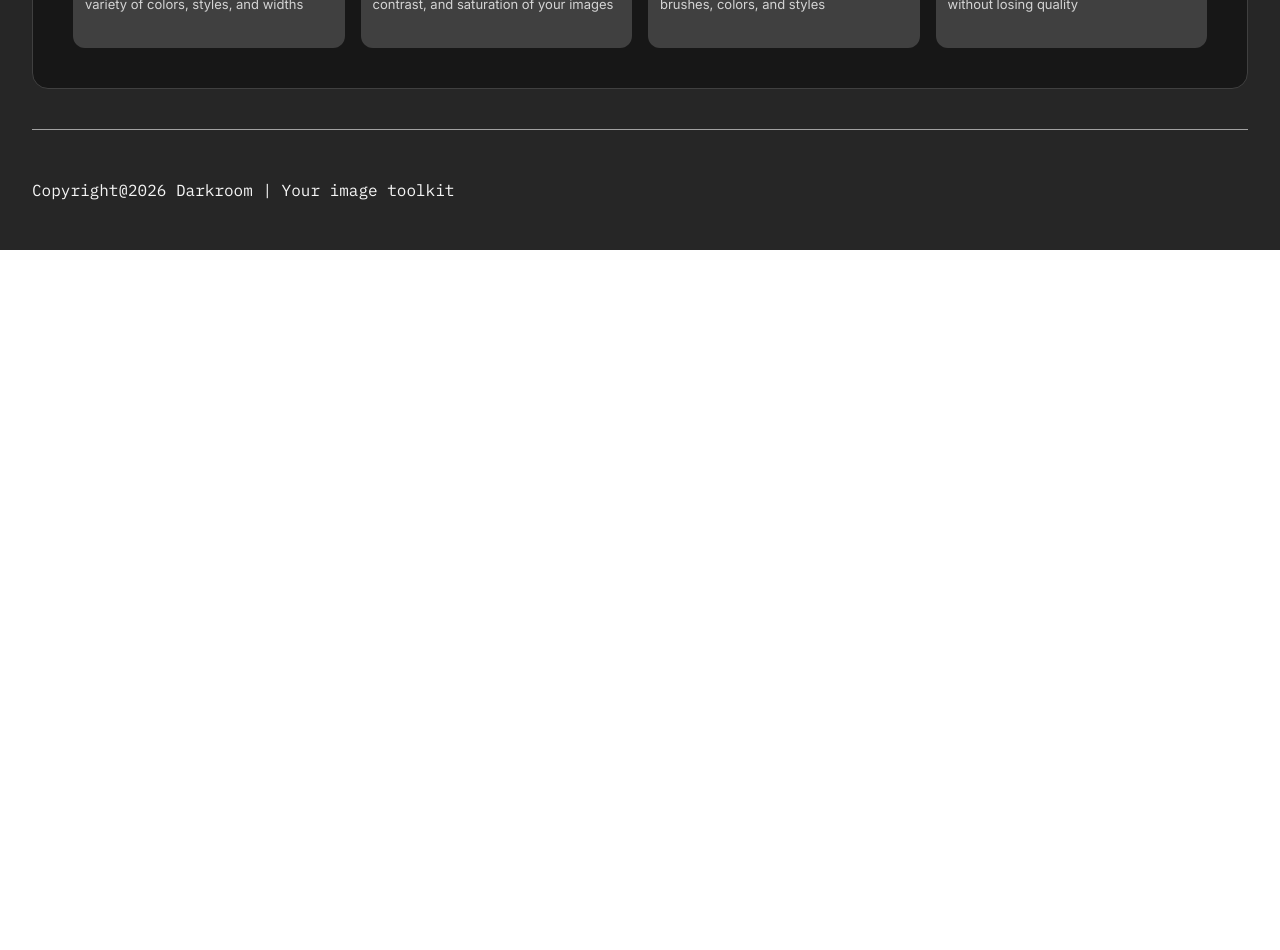
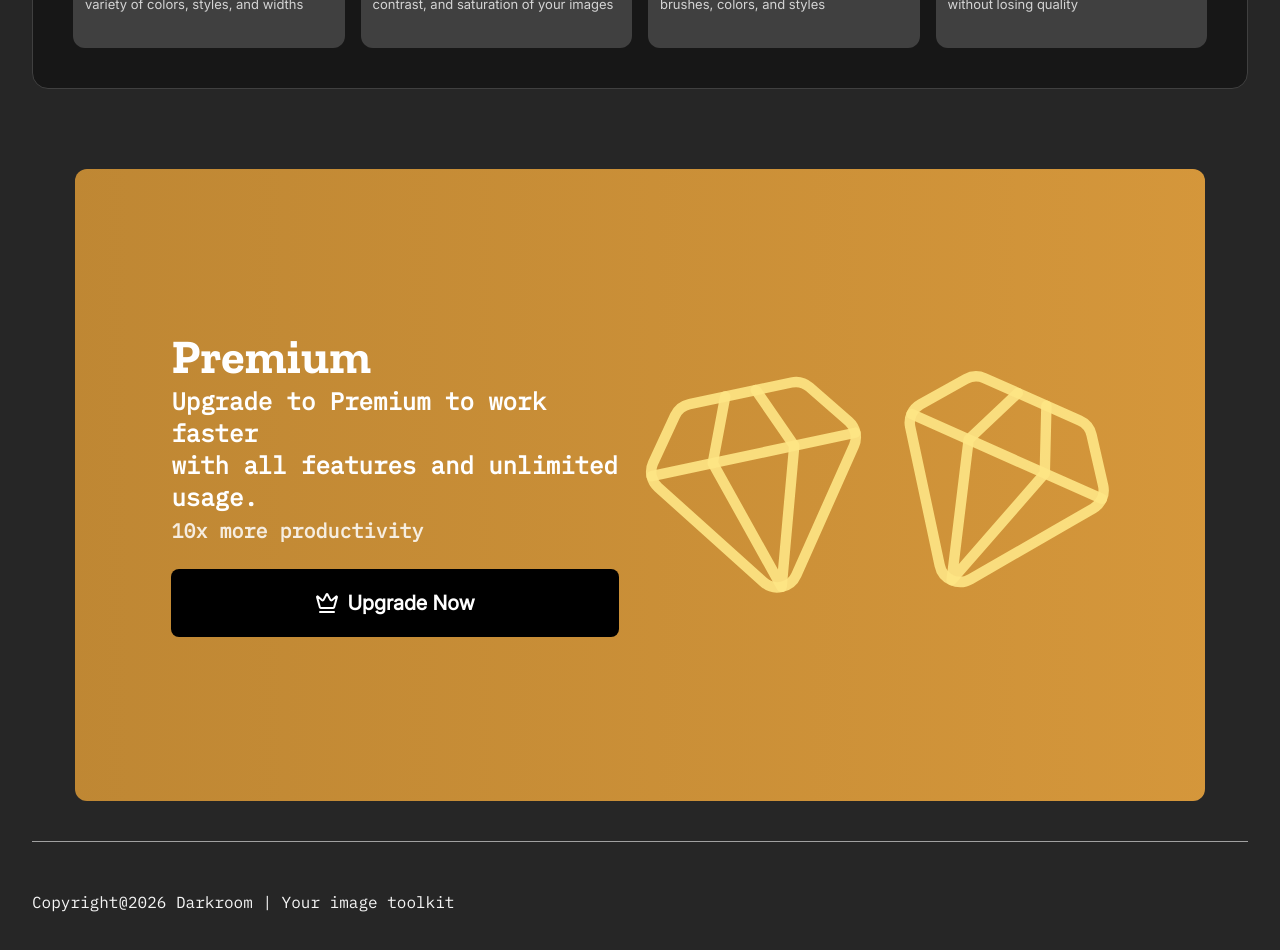
Before and after one commit to ibrahimhere47/Darkroom-v2, a React (Vite) app: page / in a window 1280 px wide. Shown: the part 1000-1950 px from the top of the page. Before the commit the page ends 1250 px from the top, so only its background shows below. Built offline with nearby package versions, Linux system fonts and the light colour scheme.

Commit message:
Added a premium ad section

```diff
--- a/src/components/home-comps/HomePremiumAd.jsx
+++ b/src/components/home-comps/HomePremiumAd.jsx
@@ -1,8 +1,27 @@
 import React from 'react'
+import { Crown, Gem } from 'lucide-react'
 
 const HomePremiumAd = () => {
     return (
-        <div>HomePremiumAd</div>
+        <div className='w-13/14 bg-linear-to-r from-amber-dim/90 to-amber-47/90 text-neutral-900 rounded-xl mt-6 md:mt-10 mb-6 md:mb-10 flex flex-col md:flex-row items-center justify-between gap-4 md:gap-8'>
+            <div className='w-full flex justify-between gap-2 md:gap-4 py-41 px-24'>
+                <div className='text-white flex flex-col justify-center gap-6'>
+                    <div className='flex flex-col gap-1'>
+                        <h1 className='font-zilla text-5xl'>Premium</h1>
+                        <p className='font-mono font-semibold text-2xl'>Upgrade to Premium to work faster<br />with all features and unlimited usage.</p>
+                        <p className='text-white/85 font-mono font-semibold text-xl'>10x more productivity</p>
+                    </div>
+                    <button className='flex items-center gap-2 justify-center bg-black rounded-lg text-white font-bold font-body text-xl py-5 px-6 hover:bg-gray-800'>
+                        <Crown />
+                        Upgrade Now
+                    </button>
+                </div>
+                <div className='hidden md:flex items-center justify-center -mr-2.5'>
+                    <Gem size={250} strokeWidth={1} className='-rotate-12 text-amber-200/90 -mr-4' />
+                    <Gem size={250} strokeWidth={1} className='rotate-24 text-amber-200/90' />
+                </div>
+            </div>
+        </div>
     )
 }
 
--- a/src/pages/Home.jsx
+++ b/src/pages/Home.jsx
@@ -3,6 +3,7 @@ import Layout from '../components/Layout'
 import ToolCard from '../components/ToolCard'
 import Hero from '../components/hero-comps/Hero'
 import Loader from '../components/Loader'
+import HomePremiumAd from '../components/home-comps/HomePremiumAd'
 import { tools } from '../tools/toolsRegistry'
 import gsap from 'gsap'
 
@@ -98,6 +99,9 @@ const Home = () => {
                         </div>
                     </div>
                 </div>
+                <div className='flex justify-center'>
+                    <HomePremiumAd />
+                </div>
             </Layout>
 
             {showLoader ? <Loader ref={loaderRef} /> : null}
```
